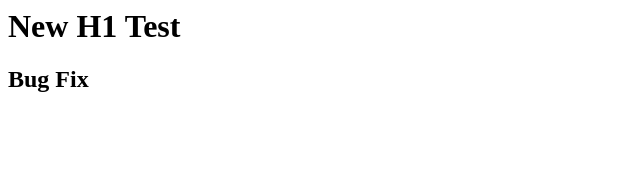
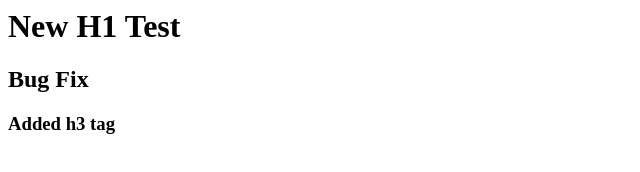
Before and after one commit to nrctnkill/RaviRepository, a plain HTML site: page index.html in a window 1280 px wide. Shown: the whole page, without its empty margins (0-640 px from the left). Drawn offline with Linux system fonts and the light colour scheme.

Commit message:
Update index.html

```diff
--- a/index.html
+++ b/index.html
@@ -1,3 +1,5 @@
 <h1>New H1 Test</h1>
 
 <h2>Bug Fix</h2>
+
+<h3>Added h3 tag</h3>
```
